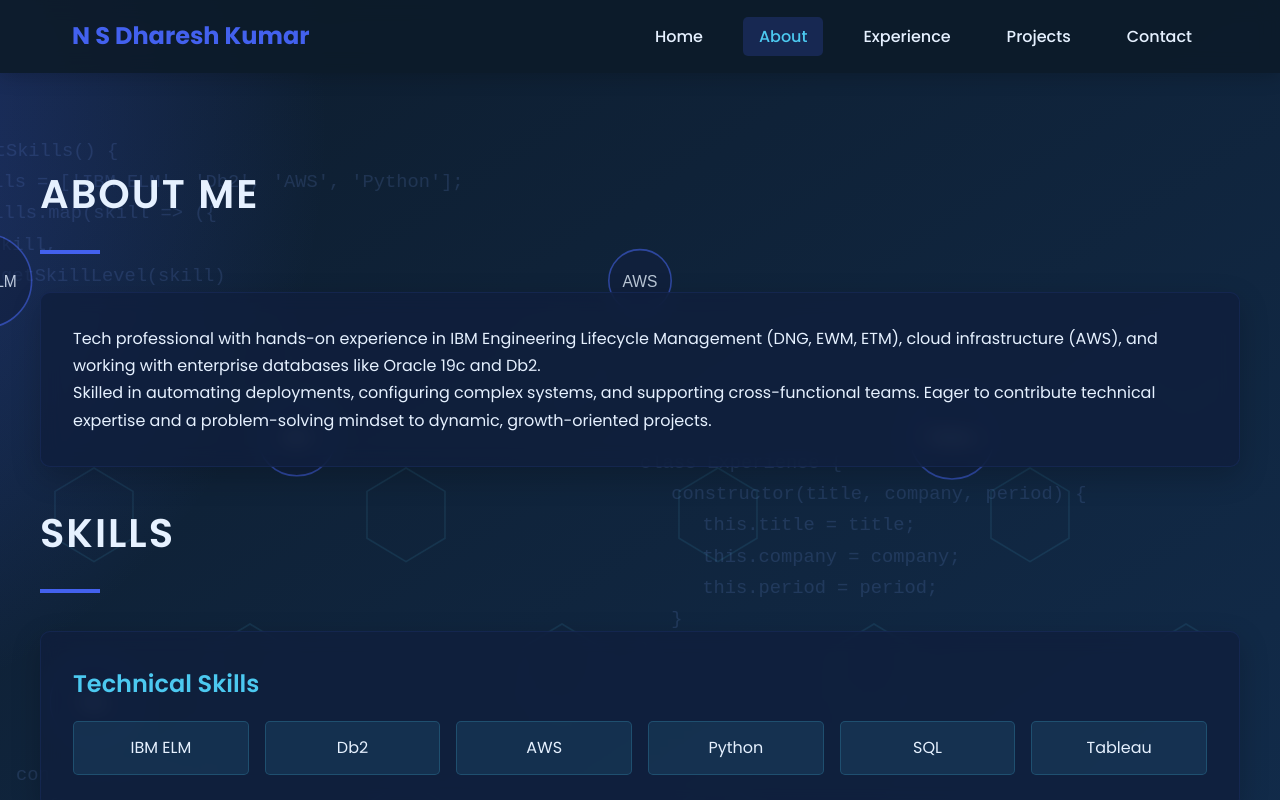
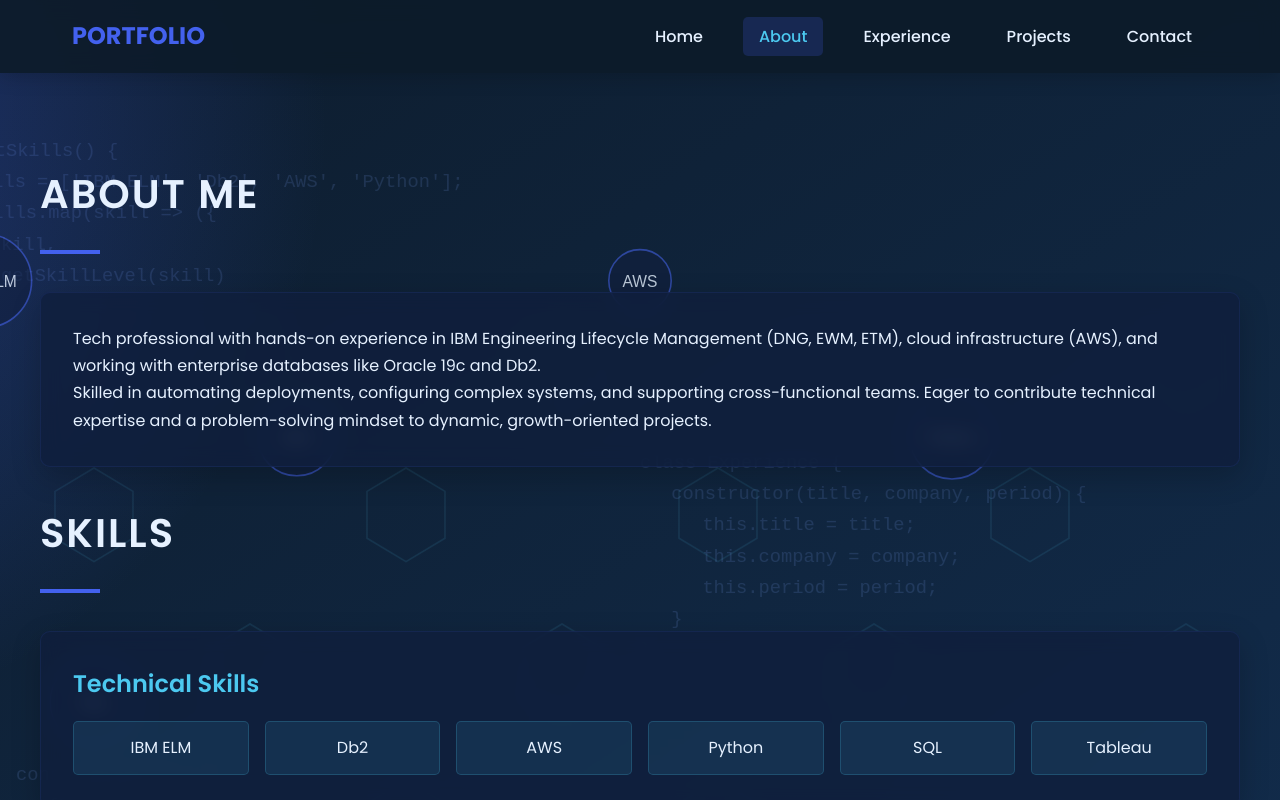
Before and after one commit to Dhareshkumar/Dhareshkumar.github.io, a plain HTML site: page pages/about.html in a window 1280 px wide. Shown: the top 800 px of the page. Drawn offline with Linux system fonts and the light colour scheme.

Commit message:
Update about.html

```diff
--- a/pages/about.html
+++ b/pages/about.html
@@ -12,7 +12,7 @@
     <!-- Header -->
     <header>
       <nav class="navbar">
-        <div class="logo">N S Dharesh Kumar</div>
+        <div class="logo">PORTFOLIO</div>
         <div class="hamburger">
           <span></span>
           <span></span>
```
